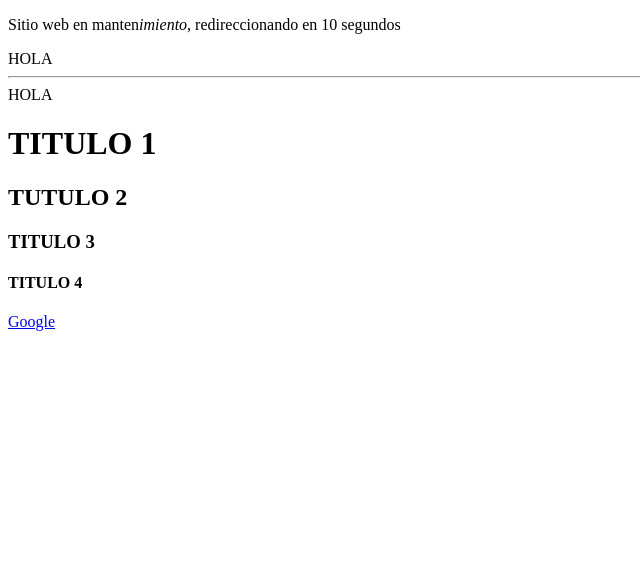
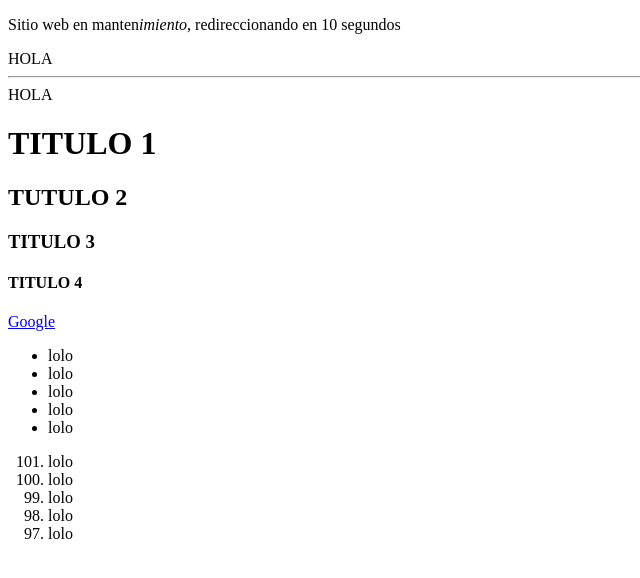
Before and after one commit to andresRah/Fullstack, a plain HTML site: page index.html in a window 1280 px wide. Shown: the whole page, without its empty margins (0-640 px from the left). Drawn offline with Linux system fonts and the light colour scheme.

Commit message:
ol list predefined start and reversed true

```diff
--- a/index.html
+++ b/index.html
@@ -21,5 +21,19 @@
     <h3>TITULO 3</h3>
     <h4>TITULO 4</h4>
     <a href="https://google.com" target="_blank">Google</a>
+    <ul>
+       <li>lolo</li>
+       <li>lolo</li>
+       <li>lolo</li>
+       <li>lolo</li>
+       <li>lolo</li>
+    </ul>
+    <ol start="101" reversed="true">
+       <li>lolo</li>
+       <li>lolo</li>
+       <li>lolo</li>
+       <li>lolo</li>
+       <li>lolo</li>
+    </ol>
 </body>
 </html>
```
